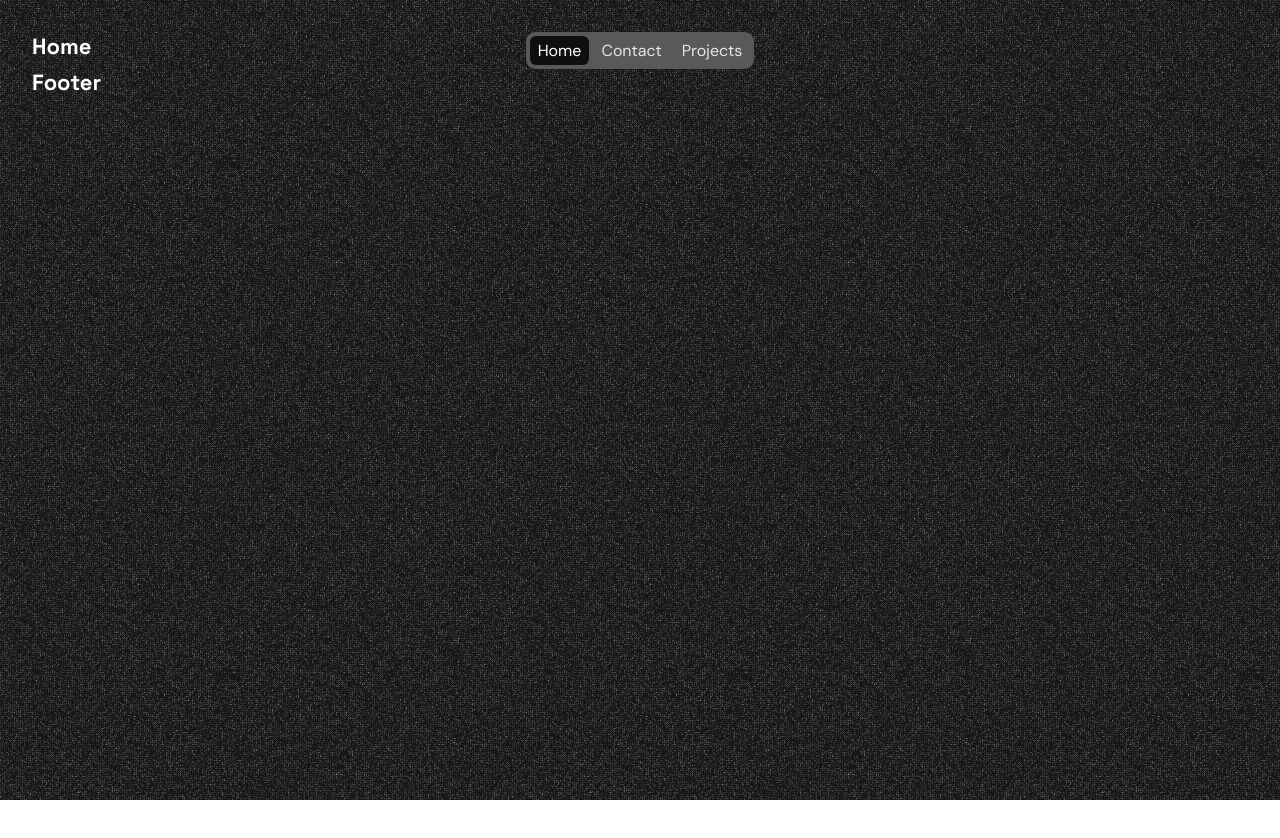
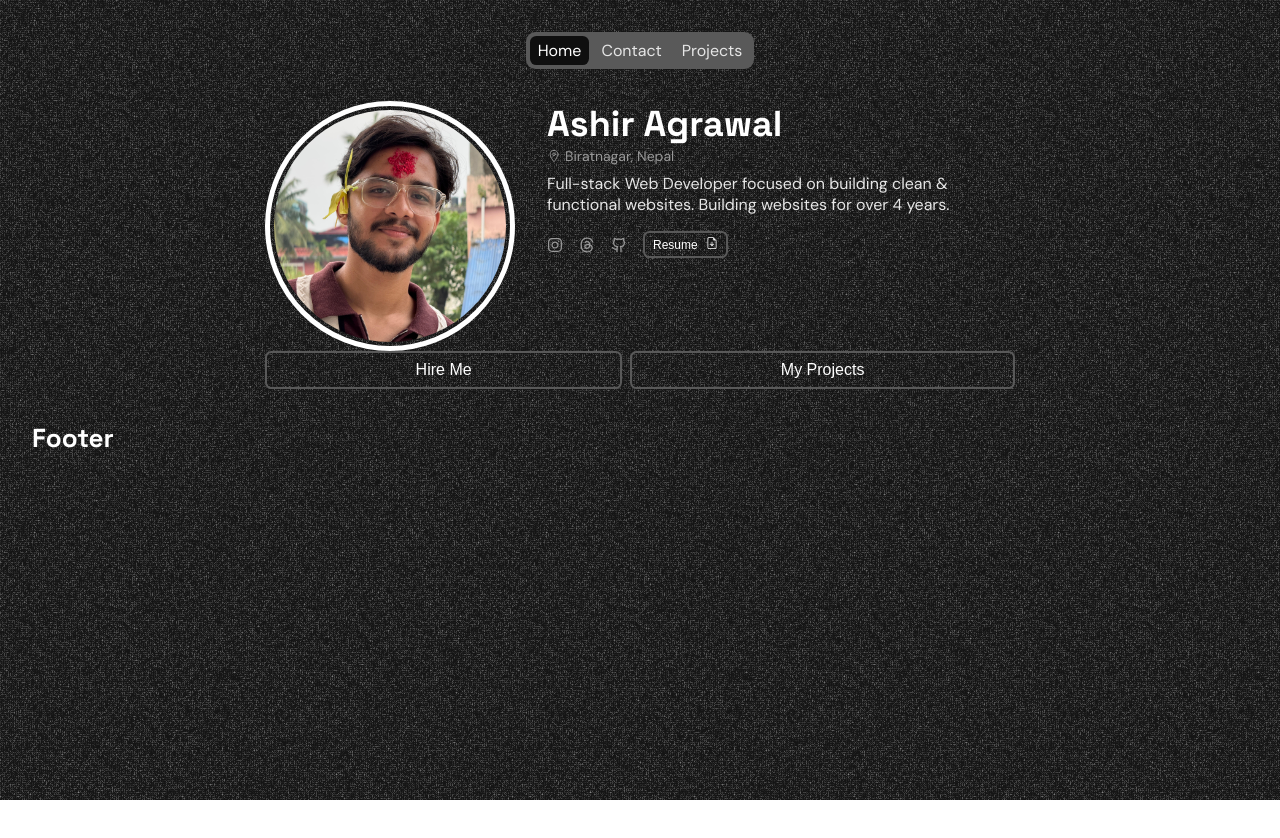
Before and after one commit to AshirAg/ashirs-portfolio, a React (Vite) app in the folder frontend/: page / in a window 1280 px wide. Shown: the top 838 px of the page. Built offline with nearby package versions, Linux system fonts and the light colour scheme.

Commit message:
Updated Files - July 27, SUN

```diff
--- a/frontend/package.json
+++ b/frontend/package.json
@@ -13,6 +13,7 @@
     "prop-types": "^15.8.1",
     "react": "^19.1.0",
     "react-dom": "^19.1.0",
+    "react-icons": "^5.5.0",
     "react-router-dom": "^7.7.0"
   },
   "devDependencies": {
--- a/frontend/src/components/hero/Hero.jsx
+++ b/frontend/src/components/hero/Hero.jsx
@@ -12,9 +12,9 @@ function Hero(){
                     <ProfileImage />
                     <ProfileInfo />
                 </div>
-                <div className={styles.button-container}>
-                    <Button />
-                    <Button />
+                <div className={styles.button_container}>
+                    <Button>Hire Me</Button>
+                    <Button>My Projects</Button>
                 </div>
             </div>
         </div>
--- a/frontend/src/components/hero/Hero.module.css
+++ b/frontend/src/components/hero/Hero.module.css
@@ -1,4 +1,10 @@
 .profile{
     display: flex;
+    gap: var(--spacing-xl);
+}
+
+.button_container{
+    display: flex;
+    width: 100%;
     gap: var(--spacing-md);
 }
--- a/frontend/src/components/micro-components/button/Button.jsx
+++ b/frontend/src/components/micro-components/button/Button.jsx
@@ -1,8 +1,17 @@
 import styles from './Button.module.css'
 
-function Button(){
+function Button({children = "Button", className = "button_primary", icon = null}){
+    const classList = className
+        .split(' ')
+        .map(cls => styles[cls] || cls)
+        .join(' ');
     return(
         <>
+        <button className={classList}>
+            {children}
+            {icon && <span className={styles.icon}>{icon}</span>}
+
+        </button>
         </>
     )
 }
--- /dev/null
+++ b/frontend/src/components/micro-components/button/Button.module.css
@@ -0,0 +1,53 @@
+.button_primary{
+    display: flex;
+    align-items: center;
+    justify-content: center;
+    border: var(--border-width) solid var(--border-primary);
+    background-color: var(--bg-primary);
+    background-color: transparent;
+    color: var(--text-primary);
+    cursor: pointer;
+    flex-grow: 3;
+
+
+    /* measuring / testing / passed */
+    padding: var(--spacing-md) var(--spacing-lg);
+    border-radius: var(--border-rad-sm);
+    font-size: var(--body-lg);
+    gap: 0.5rem;
+}
+.button_primary:hover{
+    background-color: var(--bg-hover);
+}
+
+/* ============= secondary button ============= */
+.button_secondary{
+    display: flex;
+    align-items: center;
+    justify-content: center;
+    border: var(--border-width) solid var(--accent-primary);
+    background-color: var(--accent-primary);
+    color: var(--bg-primary);
+    cursor: pointer;
+    flex-grow: 1;
+
+    /* measuring / testing / passed */
+    padding: 0.5rem 1rem;
+    border-radius: 0.4rem;
+    font-size: 14px;
+}
+.button_secondary:hover{
+    background-color: var(--accent-hover);
+    border-color: var(--accent-hover);
+}
+
+.sm{
+    font-size: var(--body-sm);
+    padding: var(--spacing-sm) var(--spacing-md);
+    max-width: fit-content;
+    border-radius: var(--border-rad-sm);
+}
+
+.md{
+    max-width: fit-content;
+}
--- a/frontend/src/components/micro-components/navbar/NavBar.module.css
+++ b/frontend/src/components/micro-components/navbar/NavBar.module.css
@@ -1,7 +1,7 @@
 .navbar_section{
-    position: fixed;
+    position: sticky;
     left: 50%;
-    transform: translateX(-50%);
+    top: var(--spacing-xl)
 }
 .links{
     display: flex;
--- a/frontend/src/components/micro-components/profileImage/ProfileImage.jsx
+++ b/frontend/src/components/micro-components/profileImage/ProfileImage.jsx
@@ -1,11 +1,12 @@
 import styles from './ProfileImage.module.css'
+import profileImage from '../../../assets/images/profile-image.jpg'
 
 function ProfileImage(){
     return(
         <>
-        <div className="outer_ring">
-            <div className="image_container">
-                <img src="" alt="" />
+        <div className={styles.outer_ring}>
+            <div className={styles.image_container}>
+                <img src={profileImage} alt="Profile Image" />
             </div>
         </div>
         </>
--- /dev/null
+++ b/frontend/src/components/micro-components/profileImage/ProfileImage.module.css
@@ -0,0 +1,20 @@
+.outer_ring{
+    min-width: 250px;
+    width: 250px;
+    aspect-ratio: 1/1;
+    border: 5px solid var(--accent-primary);
+    border-radius: 50%;
+    padding: var(--spacing-sm);
+    overflow: hidden;
+}
+.outer_ring .image_container{
+    width: 100%;
+    height: 100%;
+    border-radius: 50%;
+    overflow: hidden;
+}
+.outer_ring .image_container img{
+    width: 100%;
+    height: 100%;
+    object-fit: cover;
+}
--- a/frontend/src/components/micro-components/profileInfo/ProfileInfo.jsx
+++ b/frontend/src/components/micro-components/profileInfo/ProfileInfo.jsx
@@ -1,8 +1,27 @@
 import styles from './ProfileInfo.module.css'
+import { IoLocationOutline } from "react-icons/io5";
+import { FaInstagram } from "react-icons/fa";
+import { FaThreads } from "react-icons/fa6";
+import { LuGithub } from "react-icons/lu";
+import Button from '../button/Button.jsx';
+
+import { BsFileEarmarkArrowDown } from "react-icons/bs";
+
 
 function ProfileInfo(){
     return(
         <>
+        <div className={styles.profile_info}>
+            <h1>Ashir Agrawal</h1>
+            <p className={styles.location}><IoLocationOutline /> Biratnagar, Nepal</p>
+            <p className={styles.desc}>Full-stack Web Developer focused on building clean & functional websites. Building websites for over 4 years.</p>
+            <div className={styles.links}>
+                <a href="https://instagram.com/good_times_with_ashir" target='_blank'><FaInstagram /></a>
+                <a href="https://threads.com/good_times_with_ashir" target='_blank'><FaThreads /></a>
+                <a href="https://github.com/AshirAg" target='_blank'><LuGithub /></a>
+                <Button className='sm button_primary' icon={<BsFileEarmarkArrowDown />}>Resume</Button>
+            </div>
+        </div>
         </>
     )
 }
--- /dev/null
+++ b/frontend/src/components/micro-components/profileInfo/ProfileInfo.module.css
@@ -0,0 +1,27 @@
+p.location{
+    display: flex;
+    align-items: center;
+    gap: var(--spacing-sm);
+    color: var(--text-muted);
+    font-size: var(--body-md);
+    margin-bottom: var(--spacing-md);
+}
+p.desc{
+    color: var(--text-secondary);
+    font-size: var(--body-lg);
+    margin-bottom: var(--spacing-lg);
+}
+.links{
+    display: flex;
+    gap: var(--spacing-lg);
+    align-items: center;
+}
+.links a{
+    display: flex;
+    font-size: var(--body-lg);
+    color: var(--text-muted);
+}
+.links a:hover{
+    font-size: var(--body-lg);
+    color: var(--text-primary);
+}
--- a/frontend/src/index.css
+++ b/frontend/src/index.css
@@ -23,10 +23,11 @@
     --heading-font: "Space Grotesk";
     --body-font: "DM Sans";
 
-    --heading-lg: 30px;
-    --heading-md: 26px;
-    --heading-sm: 22px;
+    --heading-lg: 36px;
+    --heading-md: 32px;
+    --heading-sm: 26px;
 
+    --body-xl: 20px;
     --body-lg: 16px;
     --body-md: 14px;
     --body-sm: 12px;
@@ -39,7 +40,7 @@
     --border-rad-vsm: 0.2rem;
 
     /* ==================== border width ==================== */
-    --border-width: 1px;
+    --border-width: 2px;
 
     /* ==================== spacing ==================== */
     --spacing-xl5: 32rem;
@@ -52,7 +53,7 @@
     --spacing-sm: 0.25rem;
 
     /* ==================== container width ==================== */
-    --container-width: 500px;
+    --container-width: 750px;
 
 }
 *{
@@ -62,16 +63,17 @@ body{
     display: flex;
 
     font-family: var(--body-font);
+    font-size: var(--body-lg);
     /* background-color: var(--bg-primary); */
     color: var(--text-primary);
 }
 #root{
     display: flex;
     flex-direction: column;
-    gap: var(--spacing-md);
+    gap: var(--spacing-xl);
     width: 100%;
+    height: 500rem;
     padding: var(--spacing-xl);
-    height: 500rem;
 }
 .section{
     width: 100%;
--- a/frontend/src/pages/Home.jsx
+++ b/frontend/src/pages/Home.jsx
@@ -1,8 +1,9 @@
+import Hero from "../components/hero/Hero.jsx";
 
 
 function Home(){
     return(
-        <h3>Home</h3>
+        <Hero />
     )
 }
 
```
Also changed, not shown: frontend/src/assets/images/profile-image.jpg (added), 1 other file (tests, documents, lock files or other folders).
